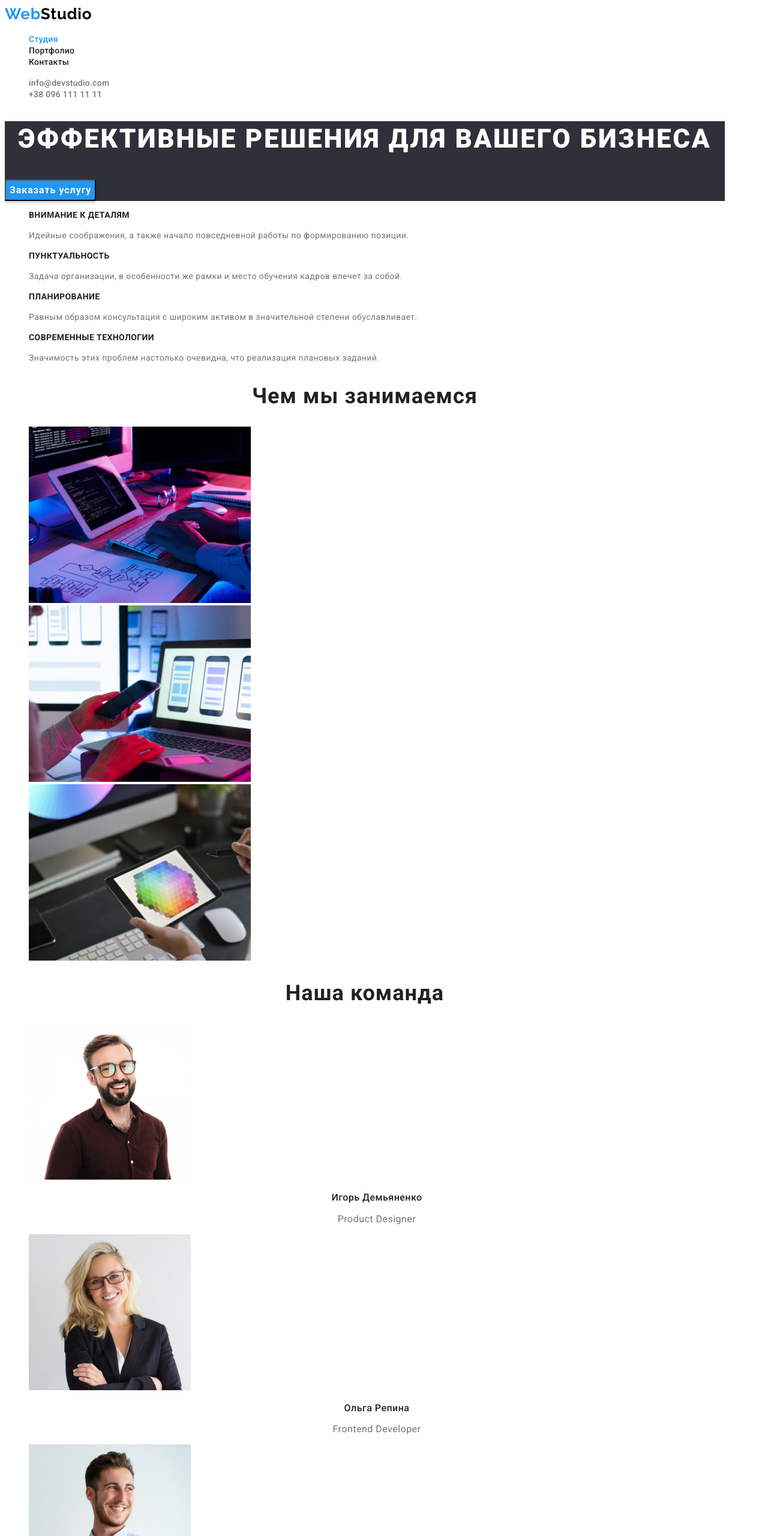
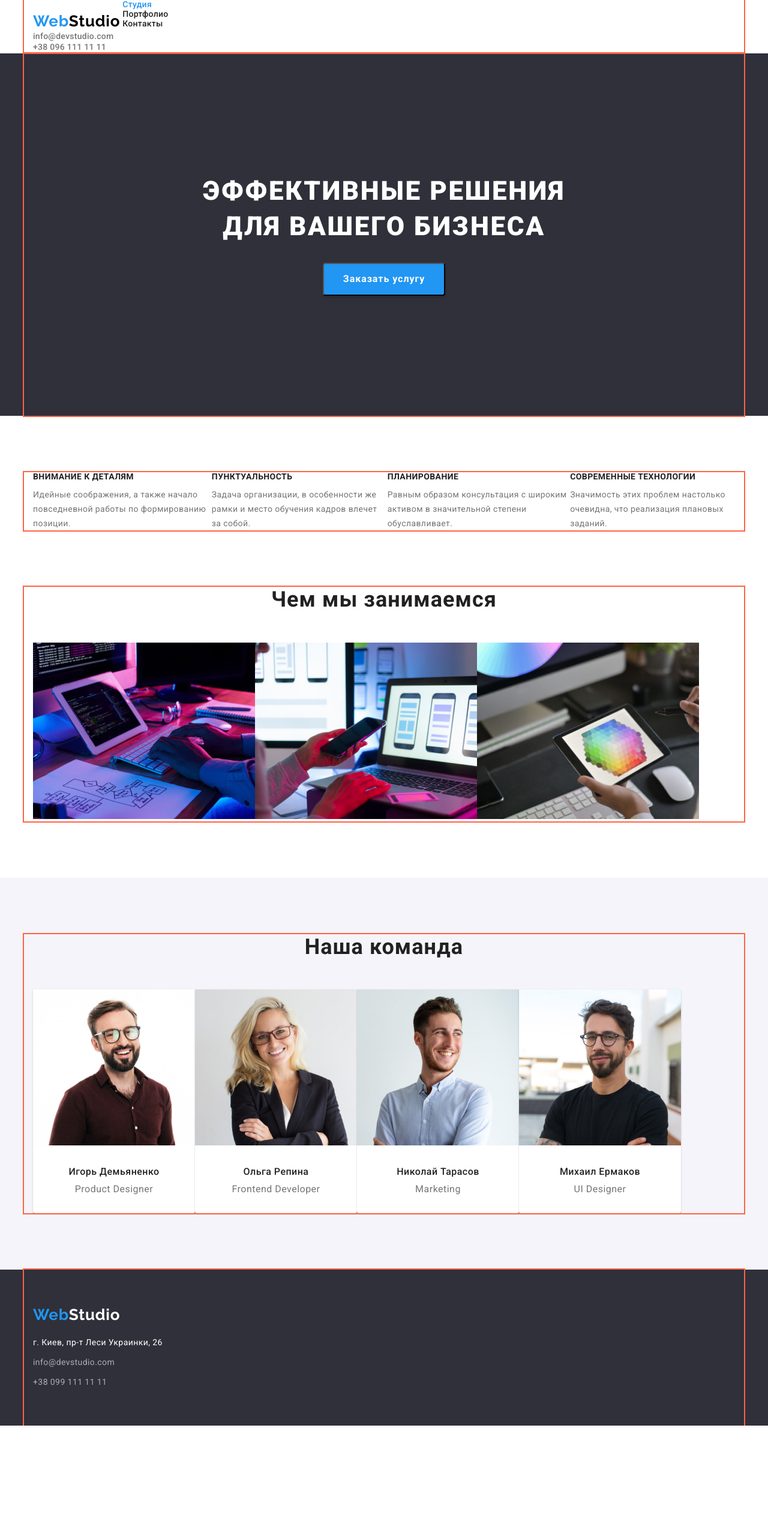
Before and after one commit to NDHDant/goit-markup-hw-03, a plain HTML site: page index.html in a window 1280 px wide. Shown: the top 2560 px of the page at 60% size. After the commit the page ends 2376 px from the top, so only its background shows below. Drawn offline with nearby package versions, Linux system fonts and the light colour scheme.

Commit message:
Вирівняв контейнери та контент
без Флексу

```diff
--- a/css/styles.css
+++ b/css/styles.css
@@ -1,16 +1,35 @@
 /* Global styles */
+html {
+	box-sizing: border-box;
+}
+
 
 body {
-	width: 1200px;
+	margin: 0;
 	font-family: 'Roboto';
 	font-style: normal;
 	font-weight: 400;
 	color: var(--brand-subtitle-color);
 }
+
 :root {
 	--brand-onfocus-color: #2196F3;
 	--brand-p-color: #757575;
 	--brand-subtitle-color: #212121;
+	--brand-bgd-color: #F5F4FA;
+	--brand-alt-bgd-color: #ffffff;
+}
+
+.block {
+	margin-bottom: 94px;
+}
+
+.conteiner {
+	width: 1200px;
+	padding: 0 15px;
+
+	margin: 0 auto;
+	outline: 2px solid tomato;
 }
 
 .title {
@@ -30,6 +49,19 @@ body {
 	list-style-type: none;
 }
 
+h1,
+h2,
+h3,
+h4,
+h5,
+h6,
+p,
+ul,
+ol {
+	margin: 0;
+	padding: 0;
+}
+
 /* Header */
 /* Logo */
 .logo-web {
@@ -47,14 +79,21 @@ body {
 	color: #000;
 }
 
-/* Navigation */
+/* Header */
+.header {
+	border-bottom: 1px solid var(--brand-bgd-color);
+}
 
-/* .header-list {
+.header-nav {
+	display: inline-block;
+}
+
+.header-list {
 	display: flex;
-} */
+}
 
 .header-link {
-	/* display: flex; */
+	display: flex;
 	font-weight: 500;
 	font-size: 14px;
 	line-height: 1.14;
@@ -88,9 +127,15 @@ body {
 /* Hero */
 .hero {
 		background: #2F303A;
+		width: 100%;
+		text-align: center;
 }
 
 .hero-title {
+	padding-top: 200px;
+	padding-left: 237px;
+	padding-right: 237px;
+	margin-bottom: 30px;
 
 	font-family: 'Roboto';
 	font-style: normal;
@@ -98,25 +143,24 @@ body {
 	font-size: 44px;
 	line-height: 1.36;
 
-	text-align: center;
 	letter-spacing: 0.06em;
 	text-transform: uppercase;
 
-	color: #FFFFFF;
+	color: var(--brand-alt-bgd-color);
 }
 
 .hero-but {
+	padding: 10px 32px;
+	margin-bottom: 200px;
+
 	font-family: inherit;
-
 	font-style: normal;
 	font-weight: 700;
 	font-size: 16px;
 	line-height: 1.9;
-	display: flex;
 	align-items: center;
-	text-align: center;
 	letter-spacing: 0.06em;
-	color: #FFFFFF;
+	color: var(--brand-alt-bgd-color);
 
 	background: var(--brand-onfocus-color);
 	box-shadow: 0px 4px 4px rgba(0, 0, 0, 0.15);
@@ -127,16 +171,19 @@ body {
 
 /* Benefits */
 
-/* .benefits-list {
+
+.benefits-list {
 	display: flex;
-} */
+	/* justify-content: space-between; */
+}
 
 .benefits-title {
+	margin-bottom: 10px;
 	font-weight: 700;
-		font-size: 14px;
-		line-height: 1.14;
-		letter-spacing: 0.03em;
-		text-transform: uppercase;
+	font-size: 14px;
+	line-height: 1.14;
+	letter-spacing: 0.03em;
+	text-transform: uppercase;
 }
 
 .benefits-text {
@@ -150,6 +197,8 @@ body {
 /* About */
 
 .about-title {
+	margin-bottom: 50px;
+
 	font-weight: 700;
 	font-size: 36px;
 	line-height: 1.17;
@@ -157,12 +206,29 @@ body {
 	letter-spacing: 0.03em;
 }
 
-/* .about-list {
+.about-list {
 	display: flex;
-} */
+}
+
 /* Team */
 
+.team {
+	background-color: var(--brand-bgd-color);
+	padding-top: 94px;
+	padding-bottom: 94px;
+}
+
+.team-card {
+	background: var(--brand-alt-bgd-color);
+
+
+	box-shadow: 0px 1px 3px rgba(0, 0, 0, 0.12), 0px 1px 1px rgba(0, 0, 0, 0.14), 0px 2px 1px rgba(0, 0, 0, 0.2);
+	border-radius: 0px 0px 4px 4px;
+}
+
 .team-title {
+	margin-bottom: 50px;
+
 	font-weight: 700;
 	font-size: 36px;
 	line-height: 1.17;
@@ -171,11 +237,17 @@ body {
 	letter-spacing: 0.03em;
 }
 
-/* .team-list {
+.team-list {
 	display: flex;
-} */
+}
+
+.team-img {
+	margin-bottom: 30px;
+}
 
 .team-subtitle {
+	margin-bottom: 10px;
+
 	font-weight: 500;
 	font-size: 16px;
 	line-height: 1.19;
@@ -185,6 +257,8 @@ body {
 }
 
 .team-text {
+	padding-bottom: 30px;
+
 	font-size: 16px;
 	line-height: 1.19;
 
@@ -199,8 +273,24 @@ body {
 }
 
 .logo-footer {
-	color: #FFFFFF;
+	display: inline-block;
+	padding-top: 60px;
+	margin-bottom: 20px;
 }
+.logo-studio-footer {
+	color: var(--brand-alt-bgd-color);
+}
+
+.address-list {
+	padding: 0;
+	padding-bottom: 60px;
+}
+
+.address-item:nth-child(-n + 2) {
+	display: block;
+	margin-bottom: 9px;
+}
+
 
 .fooret-link-addres {
 	font-style: normal;
@@ -208,7 +298,7 @@ body {
 	line-height: 1.71;
 	letter-spacing: 0.03em;
 
-	color: #FFFFFF;
+	color: var(--brand-alt-bgd-color);
 }
 
 .fooret-link {
@@ -234,13 +324,17 @@ body {
 
 /* Buttons */
 
-/* .portfolio-list {
-	display: flex;
-} */
+.portfolio-list {
+	/* display: flex; */
+	padding-top: 94px;
+	margin-bottom: 50px;
+	text-align: center;
+}
 
 .portfolio-btn {
+	padding: 6px 22px;
 	font-family: inherit;
-	background-color: #F5F4FA;
+	background-color: var(--brand-bgd-color);
 	font-weight: 500;
 	font-size: 16px;
 	line-height: 1.62;
@@ -254,29 +348,49 @@ body {
 
 .portfolio-active-btn{
 	background-color: var(--brand-onfocus-color);
-	color: #FFFFFF;
+	color: var(--brand-alt-bgd-color);
 }
 .portfolio-btn:hover {
 	background-color: var(--brand-onfocus-color);
-	color: #FFFFFF;
+	color: var(--brand-alt-bgd-color);
 }
 
 /* Projects */
 
-/* .projects-list {
+.projects-list {
 	display: flex;
 	flex-wrap: wrap;
+	gap: 30px;
+	margin-bottom: 94px;
+}
+
+/* .projects-item:nth-child(3n + 3) {
+	background-color: tomato;
 } */
 
+/* .projects-img {
+margin-bottom: 20px;
+} */
+
+.projects-card{
+	border: 1px solid #EEEEEE;
+	border-top: none;
+}
+
 .projects-title {
+	padding-top: 20px;
+	margin-bottom: 4px;
+
 	font-weight: 700;
 	font-size: 18px;
 	line-height: 2.0;
 
-		letter-spacing: 0.06em;
+	letter-spacing: 0.06em;
 }
 
 .projects-text {
+	padding-bottom: 20px;
+
 	font-size: 16px;
 	line-height: 1.88;
 	letter-spacing: 0.03em;
--- a/index.html
+++ b/index.html
@@ -13,16 +13,24 @@
 
     <title>WebStudio</title>
 
+    <link
+      rel="stylesheet"
+      href="https://cdnjs.cloudflare.com/ajax/libs/modern-normalize/1.1.0/modern-normalize.min.css"
+      integrity="sha512-wpPYUAdjBVSE4KJnH1VR1HeZfpl1ub8YT/NKx4PuQ5NmX2tKuGu6U/JRp5y+Y8XG2tV+wKQpNHVUX03MfMFn9Q=="
+      crossorigin="anonymous"
+      referrerpolicy="no-referrer"
+    />
     <link rel="stylesheet" href="./css/styles.css" />
   </head>
   <body>
     <!-- Header section -->
     <header class="header">
       <!-- Logo -->
+      <div class="conteiner">
         <a class="logo-web link" href="./index.html">Web<span class="logo-studio">Studio</span></a>
         <!-- Header nav -->
         <nav class="header-nav">
-        <ul class="header-list list">
+          <ul class="header-nav-list list">
             <li class="header-item">
               <a class="header-link header-link-current link" href="./index.html">Студия</a>
             </li>
@@ -33,7 +41,7 @@
           </ul>
         </nav>
         <!-- Header cont -->
-      <ul class="header-list list">
+        <ul class="header-cont-list list">
           <li class="header-item">
             <a class="header-cont link" href="mailto:info@devstudio.com">info@devstudio.com</a>
           </li>
@@ -41,16 +49,20 @@
             <a class="header-cont link" href="tel:+380961111111">+38 096 111 11 11</a>
           </li>
         </ul>
+      </div>
     </header>
     <!-- Main section -->
     <main>
       <!-- Hero section -->
-      <section class="hero">
+      <section class="hero block">
+        <div class="conteiner">
           <h1 class="hero-title">Эффективные решения для вашего бизнеса</h1>
           <button class="hero-but" type="button">Заказать услугу</button>
+        </div>
       </section>
       <!-- Benefits section -->
-      <section class="benefits">
+      <section class="benefits block">
+        <div class="conteiner">
           <h2 hidden>Наши преймущиства</h2>
           <ul class="benefits-list list">
             <li class="benefits-item">
@@ -78,9 +90,11 @@
               </p>
             </li>
           </ul>
+        </div>
       </section>
       <!-- About section -->
-      <section class="about">
+      <section class="about block">
+        <div class="conteiner">
           <h2 class="about-title title">Чем мы занимаемся</h2>
           <ul class="about-list list">
             <li class="about-item">
@@ -89,7 +103,6 @@
                 src="./images/about/box-1.jpeg"
                 alt="Пишет код"
                 width="370"
-              height="294"
               />
             </li>
             <li class="about-item">
@@ -98,7 +111,6 @@
                 src="./images/about/box-2.jpeg"
                 alt="Сравнивает дизайн"
                 width="370"
-              height="294"
               />
             </li>
             <li class="about-item">
@@ -107,16 +119,18 @@
                 src="./images/about/box-3.jpeg"
                 alt="Рисует на планшете"
                 width="370"
-              height="294"
               />
             </li>
           </ul>
+        </div>
       </section>
       <!-- Team section -->
       <section class="team">
+        <div class="conteiner">
           <h2 class="team-title title">Наша команда</h2>
           <ul class="team-list list">
             <li class="team-item">
+              <div class="team-card">
                 <img
                   class="team-img img"
                   src="./images/team/img-1.jpeg"
@@ -125,8 +139,10 @@
                 />
                 <h3 class="team-subtitle title">Игорь Демьяненко</h3>
                 <p class="team-text text" lang="en">Product Designer</p>
+              </div>
             </li>
             <li class="team-item">
+              <div class="team-card">
                 <img
                   class="team-img img"
                   src="./images/team/img-2.jpeg"
@@ -135,8 +151,10 @@
                 />
                 <h3 class="team-subtitle title">Ольга Репина</h3>
                 <p class="team-text text" lang="en">Frontend Developer</p>
+              </div>
             </li>
             <li class="team-item">
+              <div class="team-card">
                 <img
                   class="team-img img"
                   src="./images/team/img-3.jpeg"
@@ -145,8 +163,10 @@
                 />
                 <h3 class="team-subtitle title">Николай Тарасов</h3>
                 <p class="team-text text" lang="en">Marketing</p>
+              </div>
             </li>
             <li class="team-item">
+              <div class="team-card">
                 <img
                   class="team-img img"
                   src="./images/team/img-4.jpeg"
@@ -155,14 +175,17 @@
                 />
                 <h3 class="team-subtitle title">Михаил Ермаков</h3>
                 <p class="team-text text" lang="en">UI Designer</p>
+              </div>
             </li>
           </ul>
+        </div>
       </section>
     </main>
     <!-- Footer section -->
     <footer class="footer">
-      <a class="logo-web link" href="./index.html"
-        >Web<span class="logo-studio logo-footer">Studio</span></a
+      <div class="conteiner">
+        <a class="logo-web logo-footer link" href="./index.html"
+          >Web<span class="logo-studio logo-studio-footer">Studio</span></a
         >
         <address id="address">
           <ul class="address-list list">
@@ -177,6 +200,7 @@
             </li>
           </ul>
         </address>
+      </div>
     </footer>
   </body>
 </html>
```
Also changed, not shown: portfolio.html (+44 -14 lines). Lines whose indentation alone changed are shown as unchanged.
